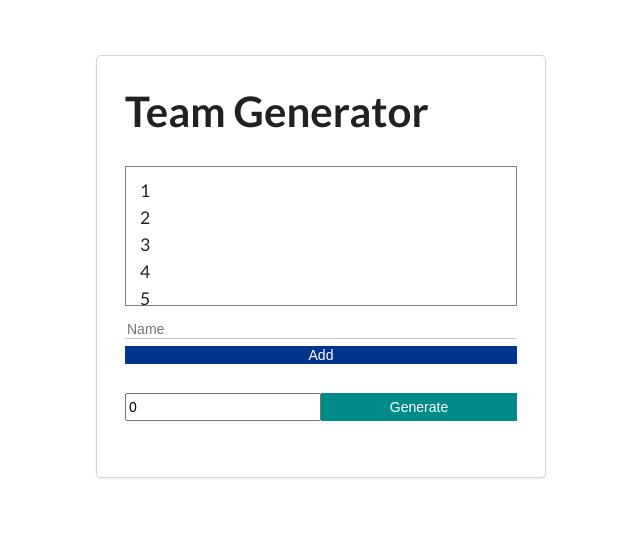
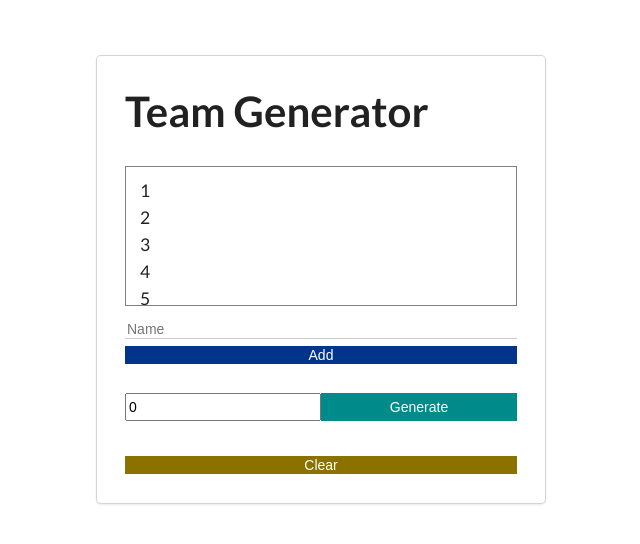
Before and after one commit to michalpluzek/angular-team-generator, an Angular app: page / in a window 1280 px wide. Shown: the top 544 px of the page, without its empty margins (319-959 px from the left). Built offline with nearby package versions, Linux system fonts and the light colour scheme.

Commit message:
feat: Add clear btn template, styles and logic

```diff
--- a/src/app/app.component.css
+++ b/src/app/app.component.css
@@ -59,3 +59,13 @@
 .error-msg {
   color: red;
 }
+
+.teams-container button {
+  width: 100%;
+  border: none;
+  color: white;
+  font-weight: 400;
+  cursor: pointer;
+  background-color: rgb(139, 113, 0);
+  margin-top: 0.5rem;
+}
--- a/src/app/app.component.html
+++ b/src/app/app.component.html
@@ -23,6 +23,8 @@
       />
       <button (click)="generateTeams()">Generate</button>
     </div>
+
+    <div class="teams-container"><button (click)="clear()">Clear</button></div>
   </div>
 </div>
 
--- a/src/app/app.component.ts
+++ b/src/app/app.component.ts
@@ -7,13 +7,20 @@ import { Component } from '@angular/core';
 })
 export class AppComponent {
   newMemberName = '';
-  members: string[] = ['1', '2', '3', '4', '5', '6', '7'];
+  members: string[] = ['1', '2', '3', '4', '5', '6', '7', '8', '9', '10', '11'];
   numberOfTeams: number = 0;
   teams: string[][] = [];
 
   addMember() {
     this.members.push(this.newMemberName);
     this.newMemberName = '';
+  }
+
+  clear() {
+    this.newMemberName = '';
+    this.members = [];
+    this.numberOfTeams = 0;
+    this.teams = [];
   }
 
   generateTeams() {
@@ -36,7 +43,6 @@ export class AppComponent {
 
           this.teams[i].push(randomMember);
         }
-
         isMaxNumberOfMemberInTeam = true;
       } else {
         for (let idx = 0; idx < minNumberOfMember; idx++) {
@@ -50,6 +56,5 @@ export class AppComponent {
         }
       }
     }
-    console.log(this.teams);
   }
 }
```
